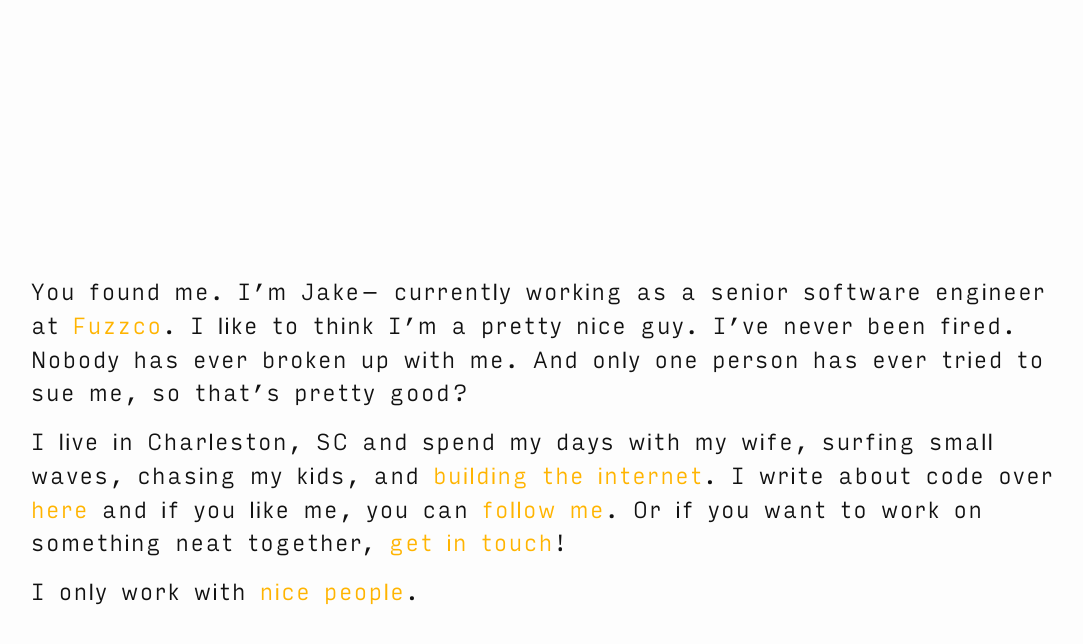
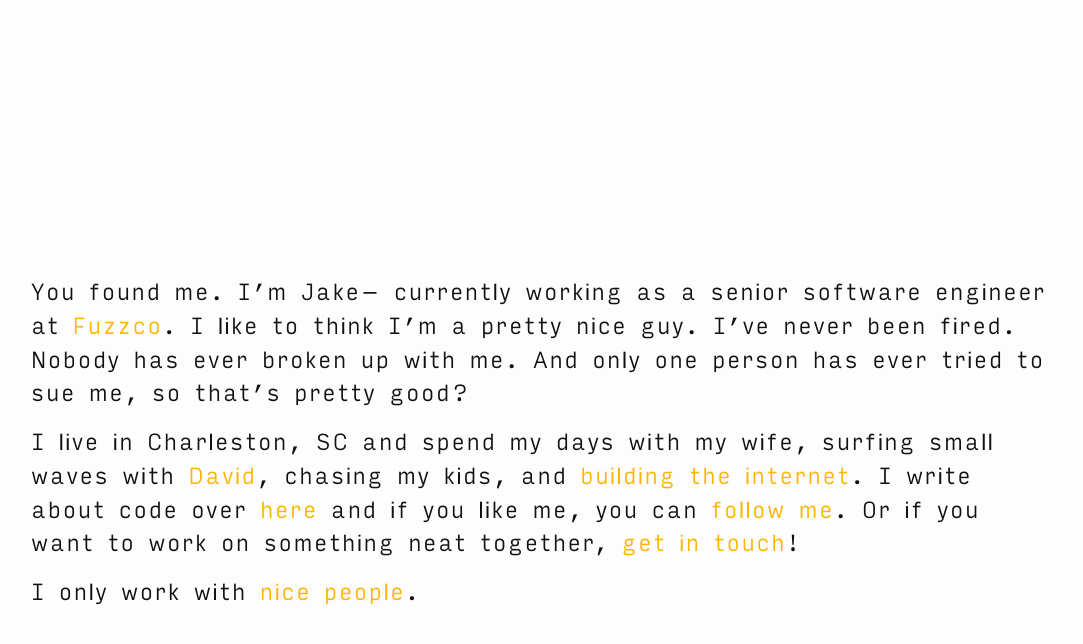
Before and after one commit to jakeleboeuf/jakeleboeuf.github.io, a Jekyll site: the page built from index.md, in a window 1280 px wide. Shown: the top 644 px of the page, without its empty margins (97-1180 px from the left). Built offline with Jekyll 4.4.1, drawn with Linux system fonts in a browser that asks for light colours.

Commit message:
pushing after running `jekyll build`

```diff
--- a/gulpfile.js
+++ b/gulpfile.js
@@ -11,7 +11,7 @@
     gulp = require('gulp');
 
 // Task for building blog when something changed:
-gulp.task('build', shell.task(['jekyll build --watch']));
+gulp.task('build', shell.task(['jekyll build --config _config.yml,_config.dev.yml --watch']));
 
 gulp.task('watch', function(){
   // Browser Sync Init
--- a/index.md
+++ b/index.md
@@ -9,7 +9,7 @@
 
 You found me. I’m Jake– currently working as a senior software engineer at [Fuzzco](http://fuzzco.com). I like to think I'm a pretty nice guy. I've never been fired. Nobody has ever broken up with me. And only one person has ever tried to sue me, so that's pretty good?
 
-I live in Charleston, SC and spend my days with my wife, surfing small waves, chasing my kids, and [building the internet](http://github.com/jakeleboeuf). I write about code over [here]({{ "/blog" | prepend: site.baseurl }}) and if you like me, you can [follow me](http://twitter.com/jakeleboeuf). Or if you want to work on something neat together, [get in touch](mailto:dev@jakeleboeuf.com)!
+I live in Charleston, SC and spend my days with my wife, surfing small waves with [David](http://davidstanfieldis.me), chasing my kids, and [building the internet](http://github.com/jakeleboeuf). I write about code over [here]({{ "/blog" | prepend: site.baseurl }}) and if you like me, you can [follow me](http://twitter.com/jakeleboeuf). Or if you want to work on something neat together, [get in touch](mailto:dev@jakeleboeuf.com)!
 
 I only work with [nice people]({{ "/clients" | prepend: site.baseurl }}).
 
```
Also changed, not shown: 1 other file.
